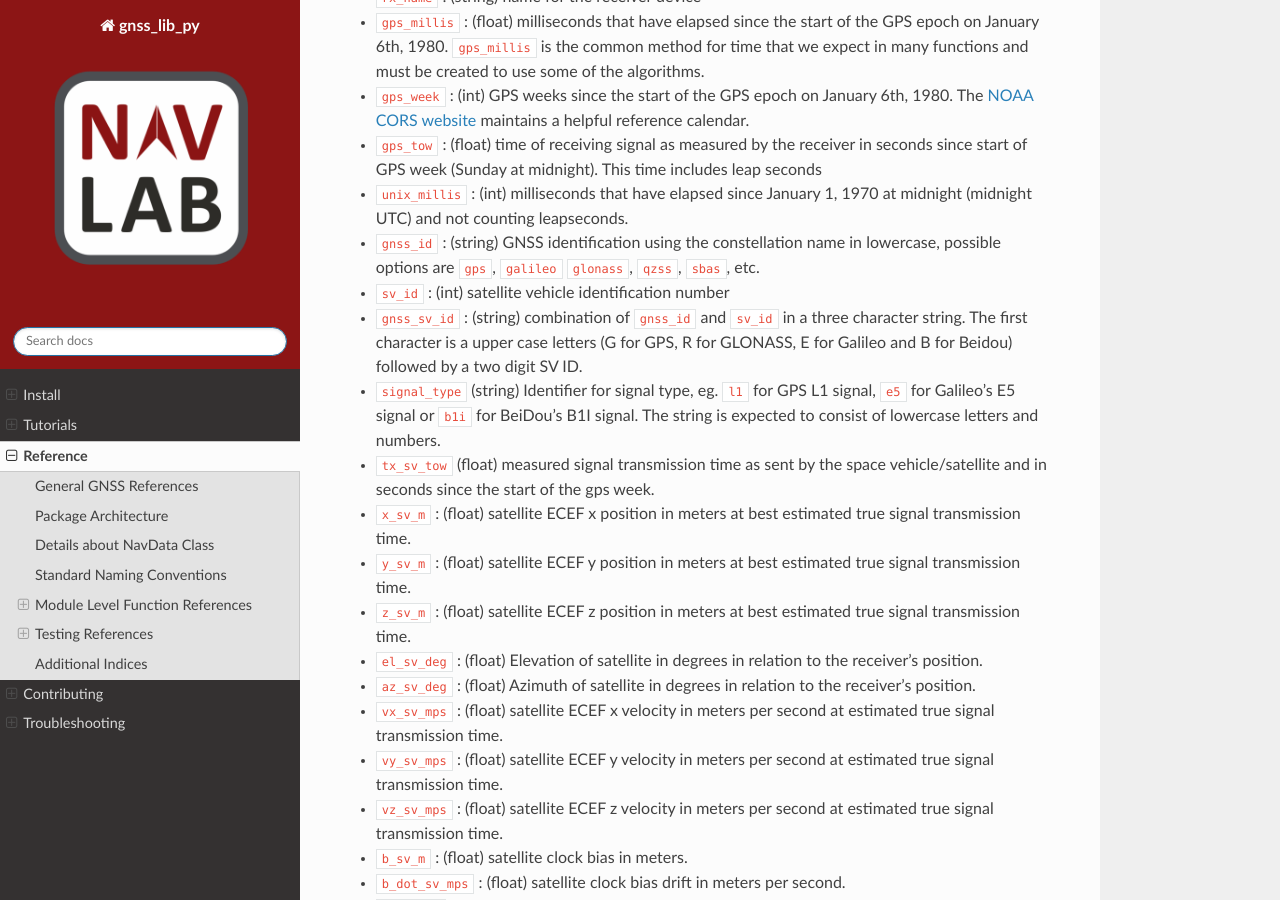
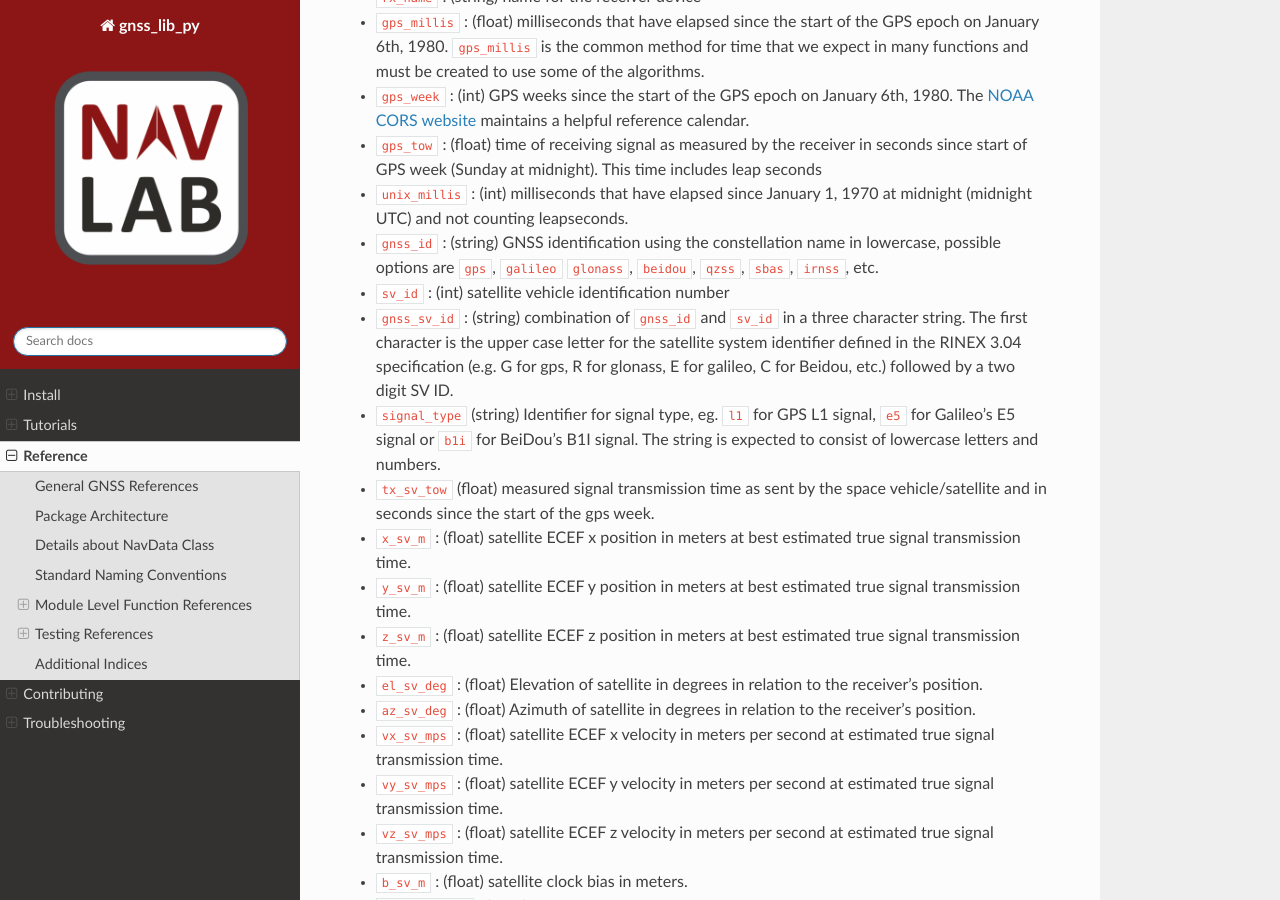
Before and after one commit to Stanford-NavLab/gnss_lib_py, a Sphinx documentation site: the page built from docs/source/reference/reference.rst, in a window 1280 px wide and 900 px high, scrolled down 1820 px. Built offline with Sphinx 7.4.7 and the Read the Docs theme 2.0.0, drawn with Linux system fonts in a browser that asks for light colours; pages that are not in the unit, such as notebooks, are missing from menus.

Commit message:
constellation character identifiers from RINEX specs

```diff
--- a/docs/source/reference/reference.rst
+++ b/docs/source/reference/reference.rst
@@ -117,12 +117,14 @@ GNSS measurement naming conventions are as follows:
   leapseconds.
 * :code:`gnss_id` : (string) GNSS identification using the constellation
   name in lowercase, possible options are :code:`gps`, :code:`galileo`
-  :code:`glonass`, :code:`qzss`, :code:`sbas`, etc.
+  :code:`glonass`, :code:`beidou`, :code:`qzss`, :code:`sbas`,
+  :code:`irnss`, etc.
 * :code:`sv_id` : (int) satellite vehicle identification number
 * :code:`gnss_sv_id` : (string) combination of :code:`gnss_id` and :code:`sv_id`
-  in a three character string. The first character is a upper case letters
-  (G for GPS, R for GLONASS, E for Galileo and B for Beidou) followed by
-  a two digit SV ID.
+  in a three character string. The first character is the upper case
+  letter for the satellite system identifier defined in the RINEX 3.04
+  specification (e.g. G for gps, R for glonass, E for galileo,
+  C for Beidou, etc.) followed by a two digit SV ID.
 * :code:`signal_type` (string) Identifier for signal type, eg.
   :code:`l1` for GPS L1 signal, :code:`e5` for Galileo's E5 signal or
   :code:`b1i` for BeiDou's B1I signal. The string is expected to
```
Also changed, not shown: 1 other file.
